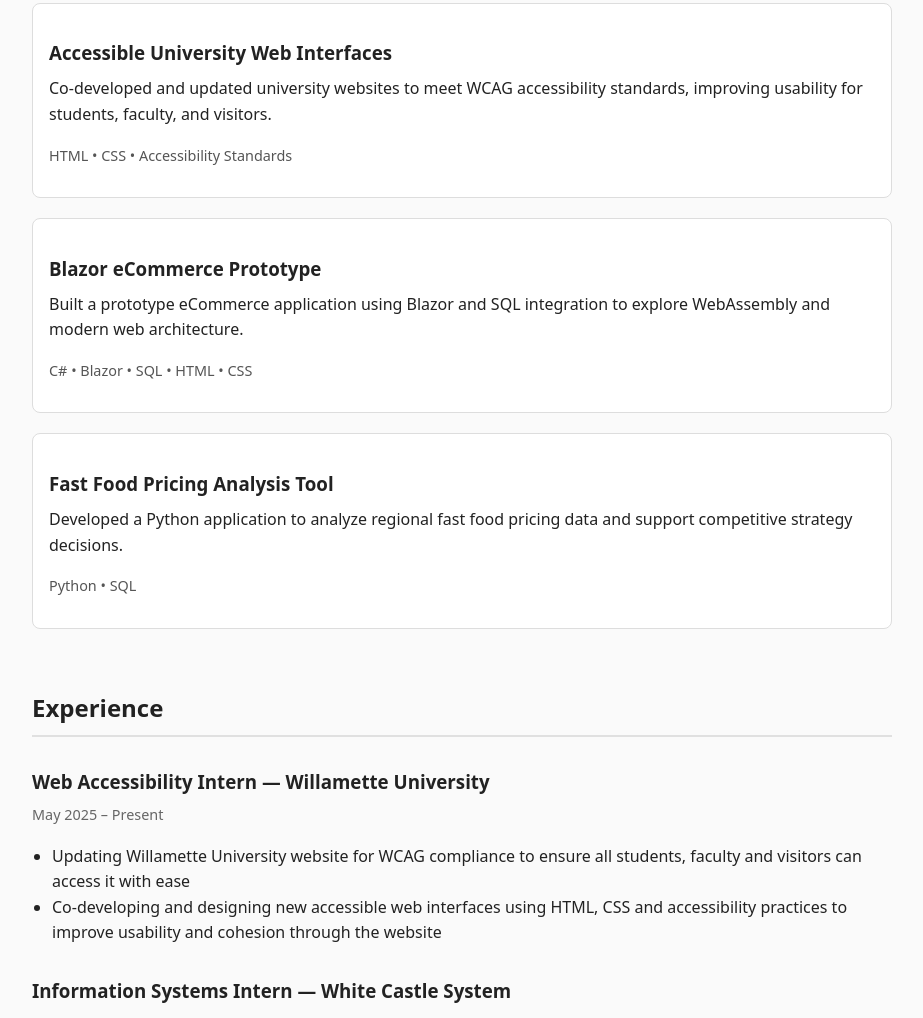
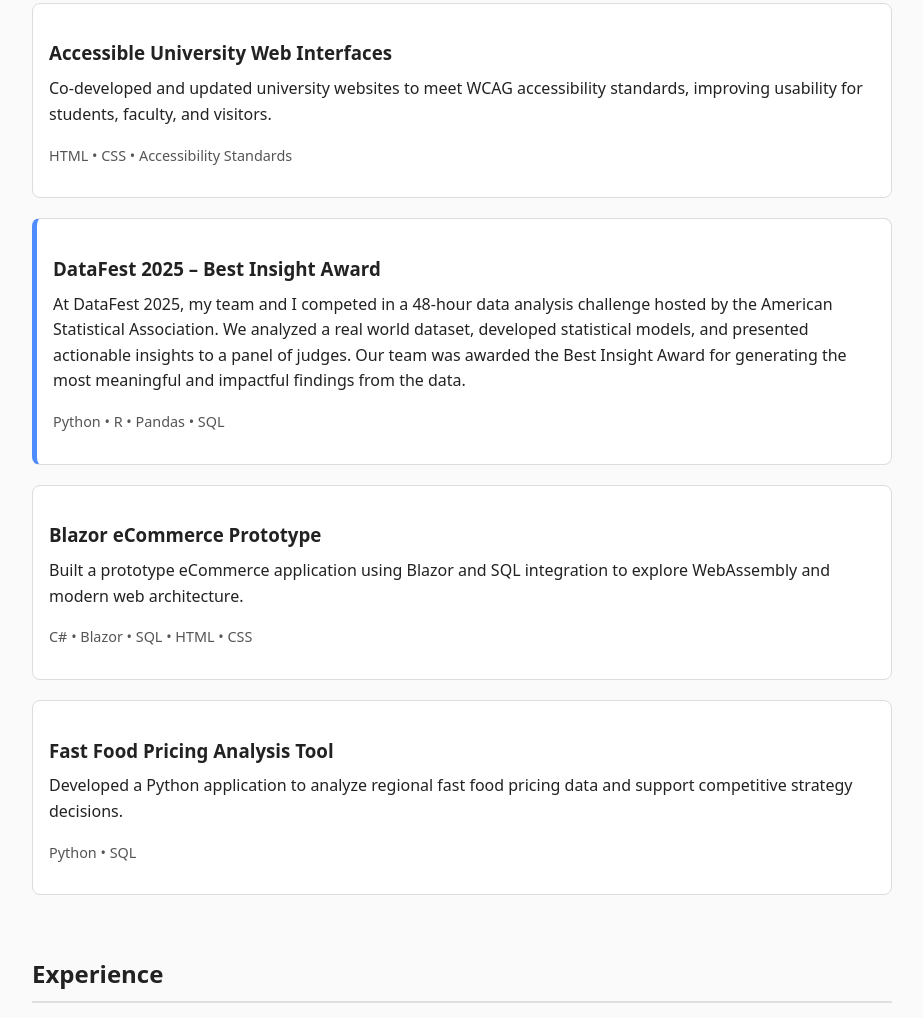
Before and after one commit to mtolly101/mtolly101.github.io, a plain HTML site: page index.html in a window 1280 px wide. Shown: the part 1504-2522 px from the top of the page, without its empty margins (178-1101 px from the left). Drawn offline with Linux system fonts and the light colour scheme.

Commit message:
Added DataFest Award

```diff
--- a/index.html
+++ b/index.html
@@ -92,6 +92,15 @@
       <p class="tech">HTML • CSS • Accessibility Standards</p>
     </div>
 
+    <div class="project highlight">
+      <h3>DataFest 2025 – Best Insight Award</h3>
+      <p>
+        At DataFest 2025, my team and I competed in a 48-hour data analysis challenge hosted by the American Statistical Association. We analyzed a real world dataset, developed statistical models, and presented actionable insights to a panel of judges.
+        Our team was awarded the Best Insight Award for generating the most meaningful and impactful findings from the data.
+      </p>
+      <p class="tech">Python • R • Pandas • SQL</p>
+    </div>
+
     <div class="project">
       <h3>Blazor eCommerce Prototype</h3>
       <p>
```
